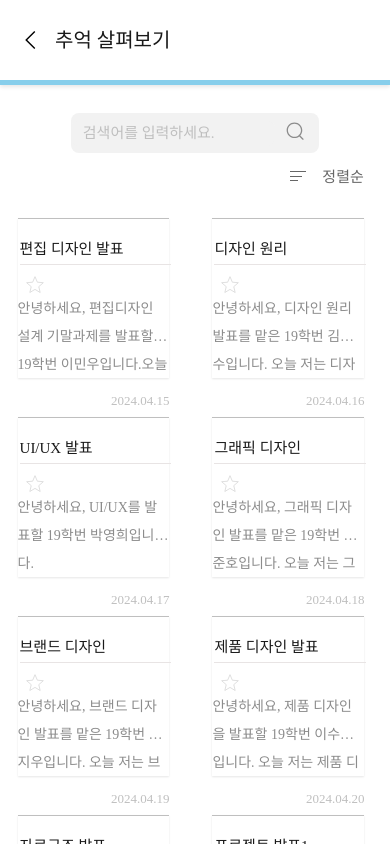
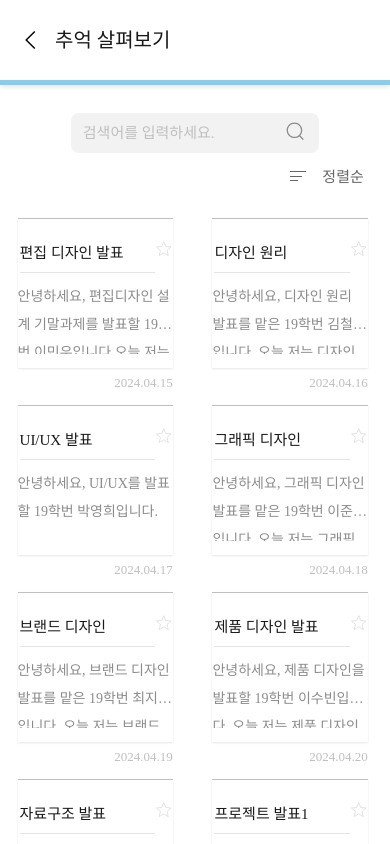
Before and after one commit to HECE-SpeachSupporter-Whalewhale/FE-Whalewhale, a React (Create React App) app: page /view-memories in a window 390 px wide. Built offline with nearby package versions, Linux system fonts and the light colour scheme; a web font is replaced by a local one.

Commit message:
0918_2 북마크 위치 수정

```diff
--- a/src/screen/ViewMemoriesPage/style.css
+++ b/src/screen/ViewMemoriesPage/style.css
@@ -439,7 +439,7 @@ overflow: hidden;
   overflow: hidden;
   text-overflow: ellipsis;
   margin-bottom: 20px;
-  margin-left: 15px;
+  margin-left: 20px;
   line-height: 28px;
 }
 
@@ -678,7 +678,7 @@ overflow: hidden;
       margin: 0px; /* Adjusted margin for consistent spacing */
       border-top: solid 1px #BFBFBF;
       transition: transform 0.3s ease;
-      width: 95%;
+      width: 97%;
       height: 85%;
 
     }
@@ -687,9 +687,13 @@ overflow: hidden;
       transform: translateY(-10px);
     }
 
+
+    .vi-title-div {
+      display: flex;
+      justify-content: space-between;
+    }
     .vi-title {
-      display: flex;
-      justify-content: space-between; /* To position title and bookmark properly */
+       /* To position title and bookmark properly */
       align-items: center;
       width: 100%;
       font-family: 'Pretendard';
@@ -697,13 +701,10 @@ overflow: hidden;
       font-size: 15px;
       color: #191919;
       margin-bottom: 10px;
-
       margin-left: 2px;
       border-bottom: solid 1px #e8e4e4;
 
-      height: 20px;
       padding-bottom: 5px;
-
       overflow: hidden;
     }
 
@@ -738,7 +739,7 @@ overflow: hidden;
 
     .vi-Bookmark {
       cursor: pointer;
-      margin-left: 5%;
+
       width: 20px; /* Size of the bookmark icon */
       height: 20px; /* Size of the bookmark icon */
     }
```
